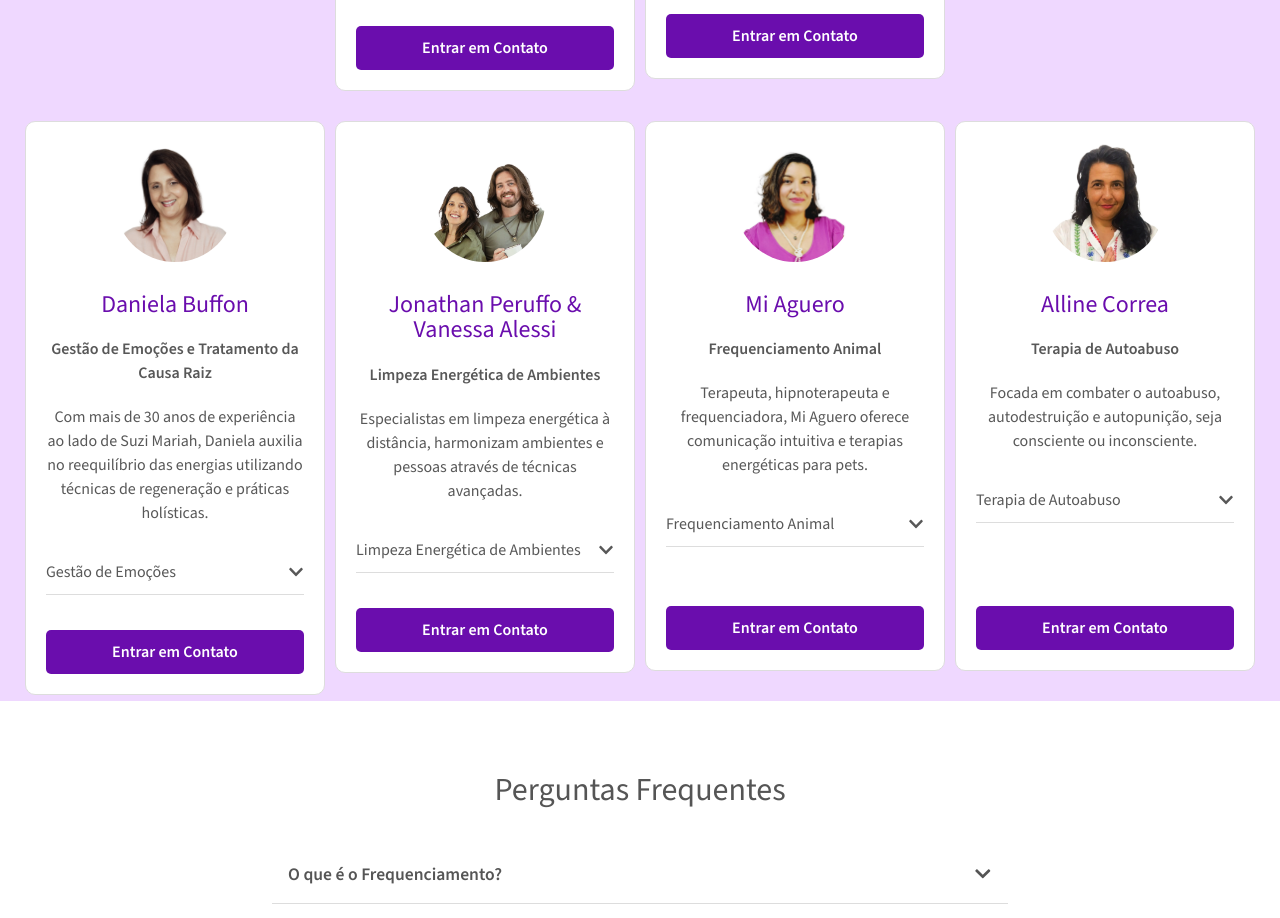
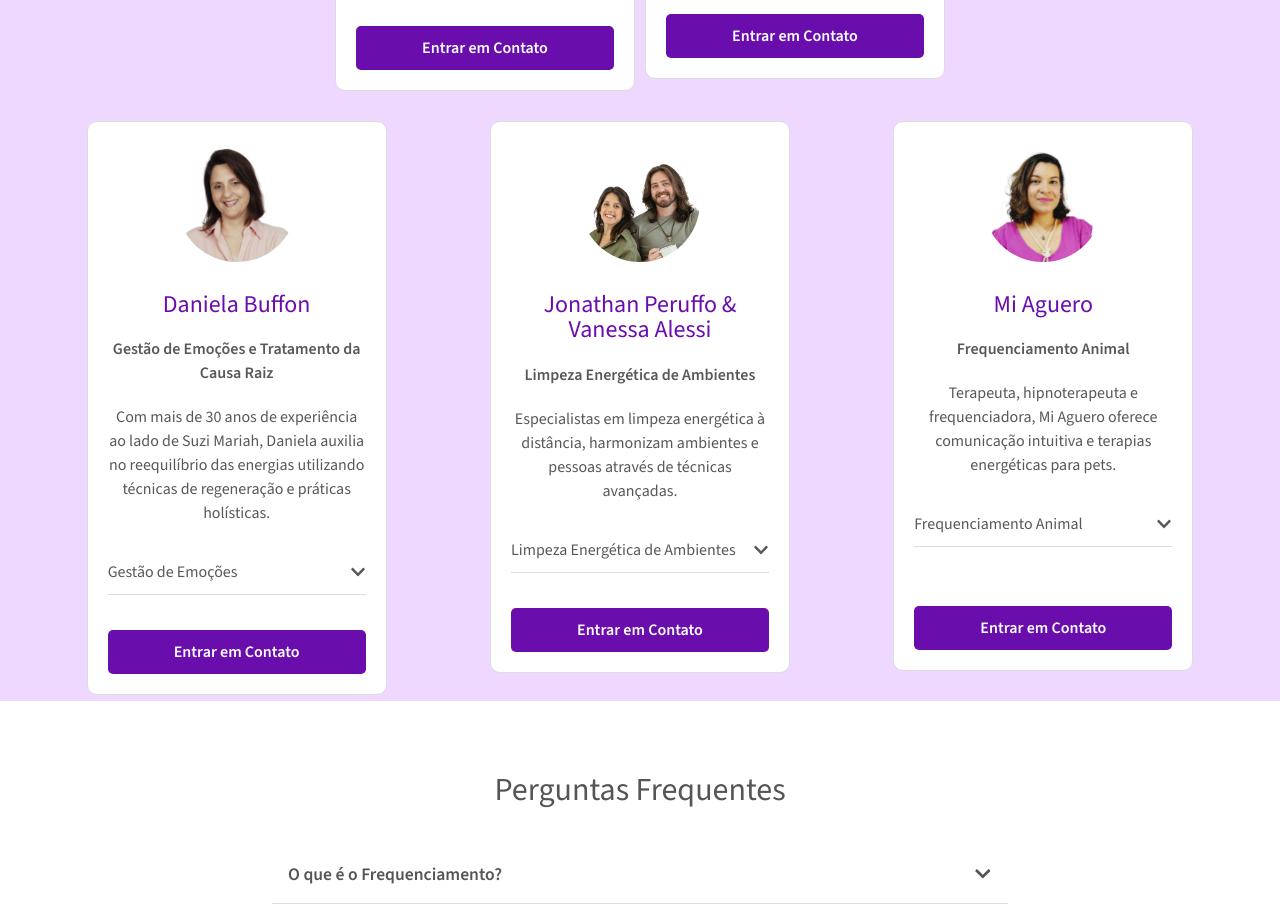
Before and after one commit to rytix/inMariahHtml, a Next.js app: page / in a window 1280 px wide. Shown: the part 1200-2118 px from the top of the page. Built offline with nearby package versions, Linux system fonts and the light colour scheme.

Commit message:
Remover Alinne

```diff
--- a/app/page.tsx
+++ b/app/page.tsx
@@ -68,16 +68,7 @@ export default function Home() {
               { nome: "Frequenciamento Animal", descricao: "Oferece comunicação intuitiva e terapias energéticas para pets, utilizando técnicas como o Sistema Arcturiano, Tameana, Reiki e Comunicação Animal." },
             ]}
           />
-          <TerapeutaCard
-            nome="Alline Correa"
-            especialidade="Terapia de Autoabuso"
-            descricao="Focada em combater o autoabuso, autodestruição e autopunição, seja consciente ou inconsciente."
-            imagem="/images/alline.webp"
-            linkConsulta="https://wa.me/5511962880678"
-            terapias={[
-              { nome: "Terapia de Autoabuso", descricao: "Focada em combater o autoabuso, autodestruição e autopunição, seja consciente ou inconsciente." },
-            ]}
-          />
+
 
         </div>
       </div>
```
